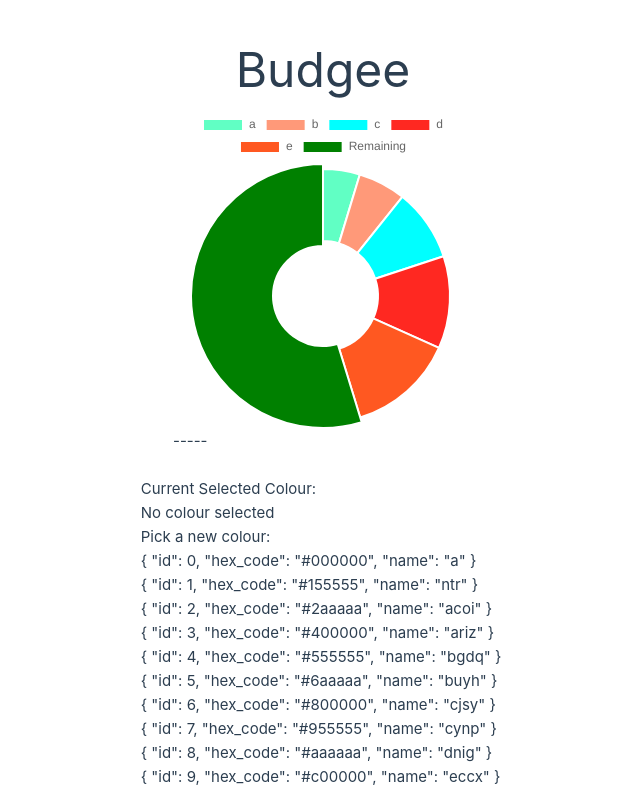
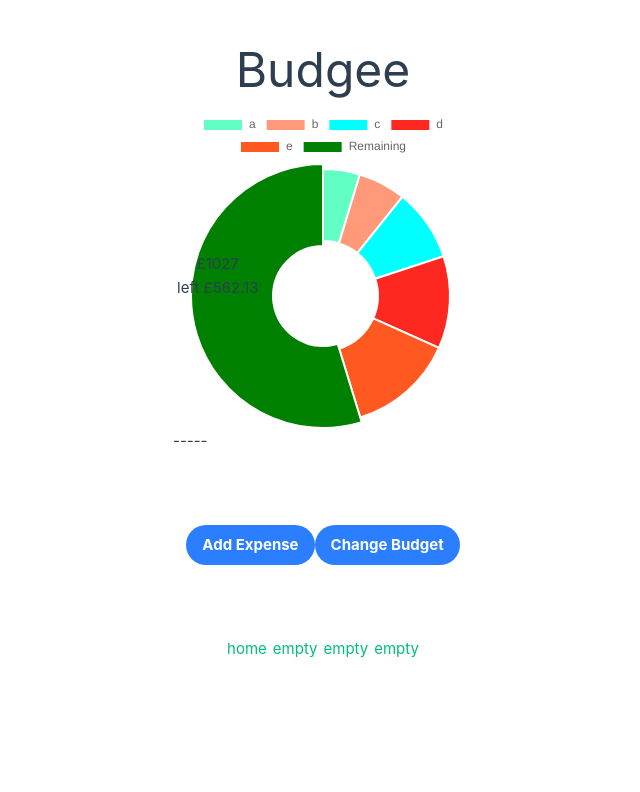
Before and after one commit to ossidion/budgee-nc-fe, a Vue app: page / in a window 1280 px wide. Shown: the top 792 px of the page, without its empty margins (317-957 px from the left). Built offline with nearby package versions, Linux system fonts and the light colour scheme.

Commit message:
Alex-and-Pablo-centralise-remaining-budget-within-donut-chart

```diff
--- a/src/assets/main.css
+++ b/src/assets/main.css
@@ -7,6 +7,7 @@
   margin: 0 auto;
   padding: 2rem;
   font-weight: normal;
+  position: relative;
 }
 
 header {
--- a/src/components/Body.vue
+++ b/src/components/Body.vue
@@ -10,6 +10,7 @@ let categoryData = []
 let budgetStore = useStore()
 let colorStore = useColourStore()
 let colorData = [];
+
 
 generateColorData(12)
 .then((colorData)=>{
@@ -65,7 +66,7 @@ generateColorData(12)
     display: flex;
     align-items: center;
     flex-direction: column;
+    position: relative;
+}
 
-
-}
 </style>
--- a/src/components/HomePage.vue
+++ b/src/components/HomePage.vue
@@ -59,10 +59,22 @@
 
 <template>
     <br><br>
-    <ColourPreview/>
+    <!-- <ColourPreview/> -->
     <br><br/>
 
-    <p>£{{ budgetStore.getSpendingLeft }} left of £{{ budget }}</p>
+
+
+    <p class="budget">
+        <span class="budget-block">
+            £{{ budget }}
+        </span>
+
+        <span class="budget-block">
+            left £{{ budgetStore.getSpendingLeft }}
+        </span>
+
+    </p>
+
 
     <section>
 
@@ -125,5 +137,17 @@
 
 <style scoped>
 
+.budget {
+  z-index: 100;
+  position: absolute;
+  top: 26%;
+  left: 38%;
+}
+
+.budget-block {
+    display: block;
+    text-align: center;
+}
+
 
 </style>
--- a/src/components/assets/stores/CustomChart.vue
+++ b/src/components/assets/stores/CustomChart.vue
@@ -41,7 +41,7 @@ class Custom extends DoughnutController{
   updateElement(arc, i, properties, mode) {
 
 
-    console.log(this.getDataset())
+    // console.log(this.getDataset())
 
     const outerRadius = properties.outerRadius
     const innerRadius = properties.innerRadius
@@ -49,14 +49,14 @@ class Custom extends DoughnutController{
     properties.outerRadius = outerRadius -this.getDataset().cutouts[i]|| 0
 
 
-    console.log(properties.innerRadius, new Date())
+    // console.log(properties.innerRadius, new Date())
 
     super.updateElement(arc, i, properties, mode)
   }
   draw(){
     super.draw(arguments)
 
-    console.log(props.periodRatio)
+    // console.log(props.periodRatio)
     const ctx = this.chart.ctx;
 
 
--- a/src/utils/testData.js
+++ b/src/utils/testData.js
@@ -78,4 +78,4 @@ export function generateColorData(no_colors) {
     return Promise.resolve(colorData)
 }
 
-console.log(generateColorData(25))
+// console.log(generateColorData(25))
```
Also changed, not shown: src/components/PieChartComponent.vue (+10 -3 lines).
